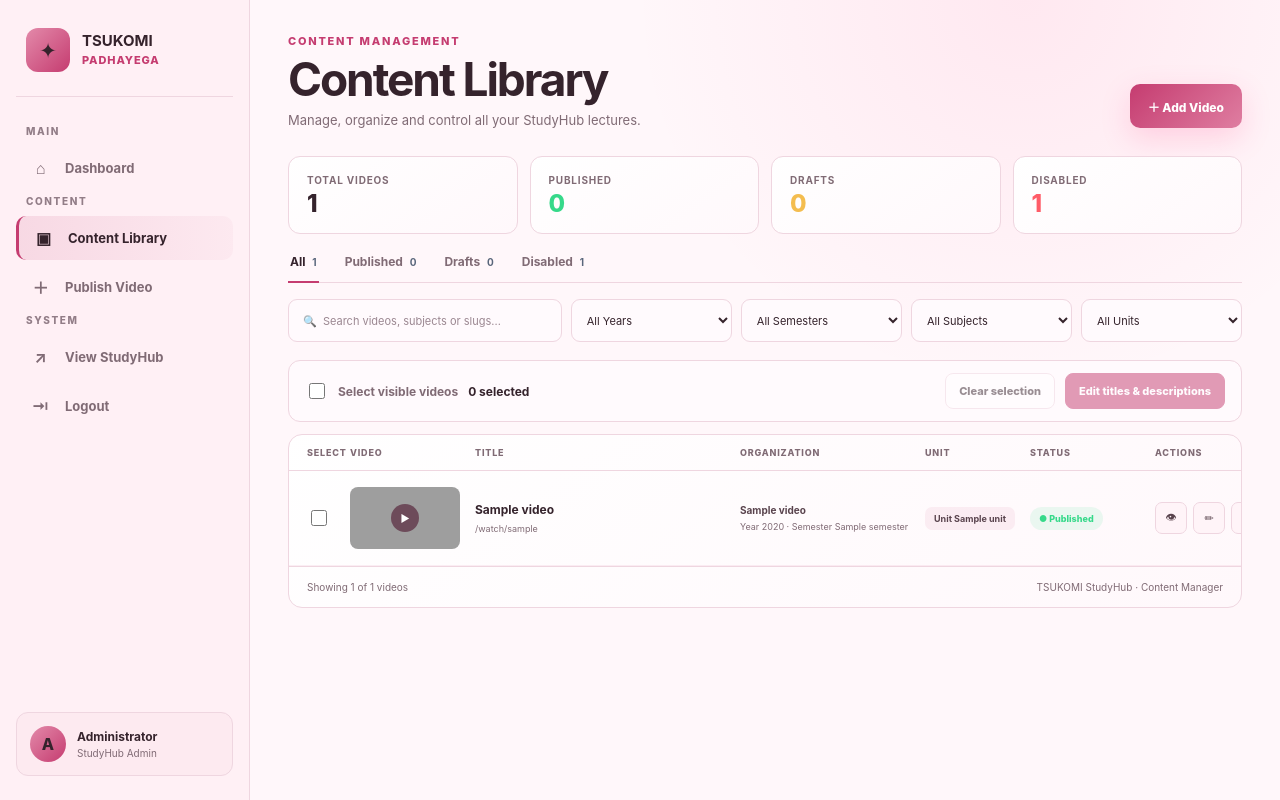
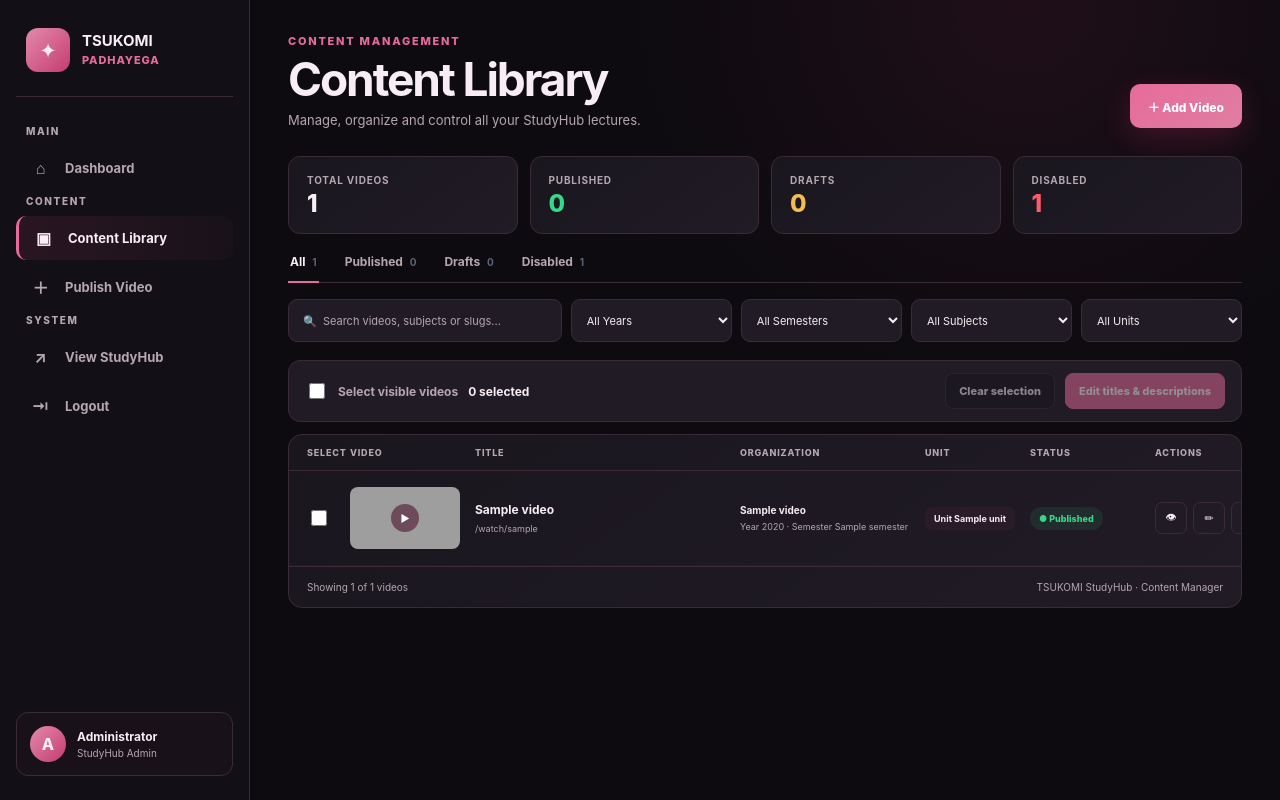
Before and after one commit to padmanshu-pare/tsukomi-studyhub-v2, a Flask app: template templates/admin_content.html in a window 1280 px wide. Run offline with Flask 3, Linux system fonts and the light colour scheme; the template is opened without the code that fills it: most values are stand-ins (such as "Sample title", 1, 10 or a date in 2020); grey boxes are pictures that could not be loaded.

Commit message:
Switch admin to dark pink theme
Co-authored-by: Copilot <223556219+Copilot@users.noreply.github.com>

```diff
--- a/public/static/css/admin.css
+++ b/public/static/css/admin.css
@@ -4,17 +4,17 @@
    ========================================================= */
 
 :root {
-    --admin-bg: #fff7fa;
-    --admin-sidebar: #fff0f5;
-    --admin-surface: #ffffff;
-    --admin-surface-2: #fff8fb;
-    --admin-border: #efd6e0;
+    --admin-bg: #0d0b10;
+    --admin-sidebar: #121016;
+    --admin-surface: #19161e;
+    --admin-surface-2: #211b25;
+    --admin-border: #3a2b37;
 
-    --admin-text: #35232c;
-    --admin-muted: #806b75;
+    --admin-text: #f7edf2;
+    --admin-muted: #b6a6b0;
 
-    --admin-pink: #c53c70;
-    --admin-pink-dark: #a82d5d;
+    --admin-pink: #e76b9a;
+    --admin-pink-dark: #f08ab0;
 
     --admin-green: #36d98a;
     --admin-yellow: #f4bd4f;
@@ -149,7 +149,7 @@ body {
 .admin-nav-title {
     margin: 0 10px 9px;
 
-    color: #927d87;
+    color: var(--admin-muted);
 
     font-size: 10px;
     font-weight: 800;
--- a/templates/admin_content.html
+++ b/templates/admin_content.html
@@ -127,8 +127,8 @@
 
             background:
                 linear-gradient(145deg,
-                    rgba(255, 255, 255, 0.98),
-                    rgba(255, 248, 251, 0.98));
+                    var(--admin-surface),
+                    var(--admin-surface-2));
         }
 
         .library-stat-label {
@@ -256,7 +256,7 @@
 
             outline: none;
 
-            background: #fffafd;
+            background: var(--admin-surface-2);
             color: var(--admin-text);
 
             font: inherit;
@@ -272,7 +272,7 @@
         }
 
         .library-search::placeholder {
-            color: #9b8791;
+            color: var(--admin-muted);
         }
 
         .library-search:focus,
@@ -298,8 +298,8 @@
 
             background:
                 linear-gradient(145deg,
-                    rgba(255, 255, 255, 0.98),
-                    rgba(255, 248, 251, 0.98));
+                    var(--admin-surface),
+                    var(--admin-surface-2));
         }
 
 
@@ -375,7 +375,7 @@
         .library-bulk-panel {
             border: 1px solid var(--admin-border);
             border-radius: 12px;
-            background: #fffafd;
+            background: var(--admin-surface-2);
         }
 
         .library-bulk-toolbar {
@@ -409,7 +409,7 @@
             padding: 0 13px;
             border: 1px solid var(--admin-border);
             border-radius: 8px;
-            background: #fff;
+            background: var(--admin-surface);
             color: var(--admin-text);
             font: inherit;
             font-size: 11px;
@@ -464,7 +464,7 @@
             padding: 14px;
             border: 1px solid var(--admin-border);
             border-radius: 9px;
-            background: #fff;
+            background: var(--admin-surface);
         }
 
         .library-bulk-item h3 {
@@ -496,7 +496,7 @@
             border: 1px solid var(--admin-border);
             border-radius: 7px;
             padding: 9px 10px;
-            background: #fffafd;
+            background: var(--admin-surface-2);
             color: var(--admin-text);
             font: inherit;
             font-size: 12px;
@@ -535,7 +535,7 @@
 
             border-radius: 8px;
 
-            background: #fffafd;
+            background: var(--admin-surface-2);
         }
 
         .library-thumb img {
@@ -619,7 +619,7 @@
         .library-subject {
             overflow: hidden;
 
-            color: #59434d;
+            color: var(--admin-text);
 
             font-size: 10px;
             font-weight: 700;
@@ -653,7 +653,7 @@
 
             background: rgba(197, 60, 112, 0.07);
 
-            color: #59434d;
+            color: var(--admin-text);
 
             font-size: 9px;
             font-weight: 750;
@@ -734,8 +734,8 @@
             border: 1px solid var(--admin-border);
             border-radius: 7px;
 
-            background: #fff4f8;
-            color: #59434d;
+            background: var(--admin-surface-2);
+            color: var(--admin-text);
 
             text-decoration: none;
 
@@ -753,9 +753,9 @@
         .library-action:hover {
             color: var(--admin-text);
 
-            border-color: #d9b7c5;
-
-            background: #f8e8ef;
+            border-color: var(--admin-pink);
+
+            background: var(--admin-surface);
         }
 
         .library-action.danger:hover {
```
Also changed, not shown: other parts of public/static/css/admin.css (+19 -19 lines), templates/edit_video.html (+18 -18 lines).
